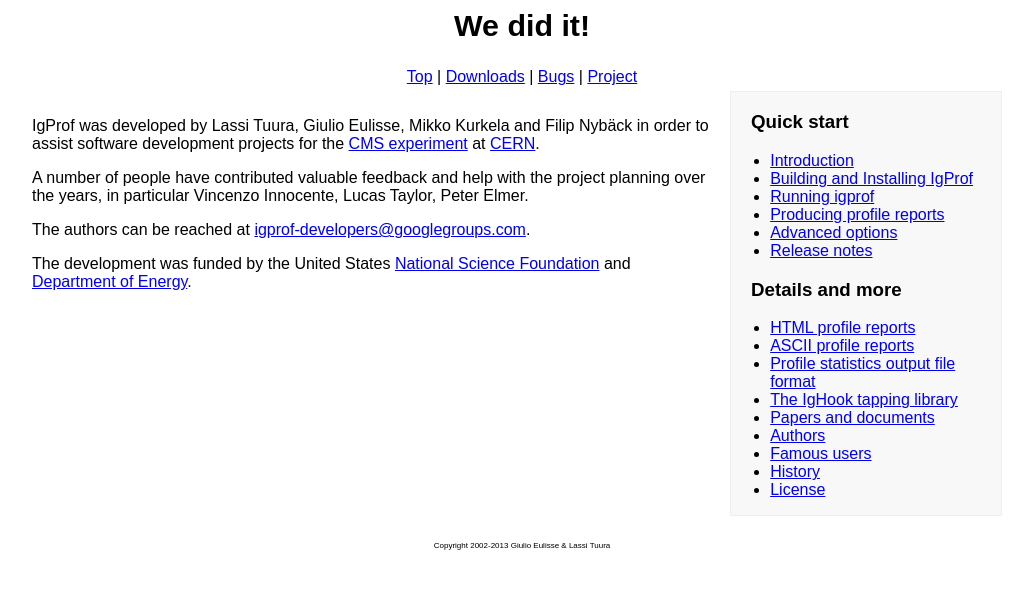
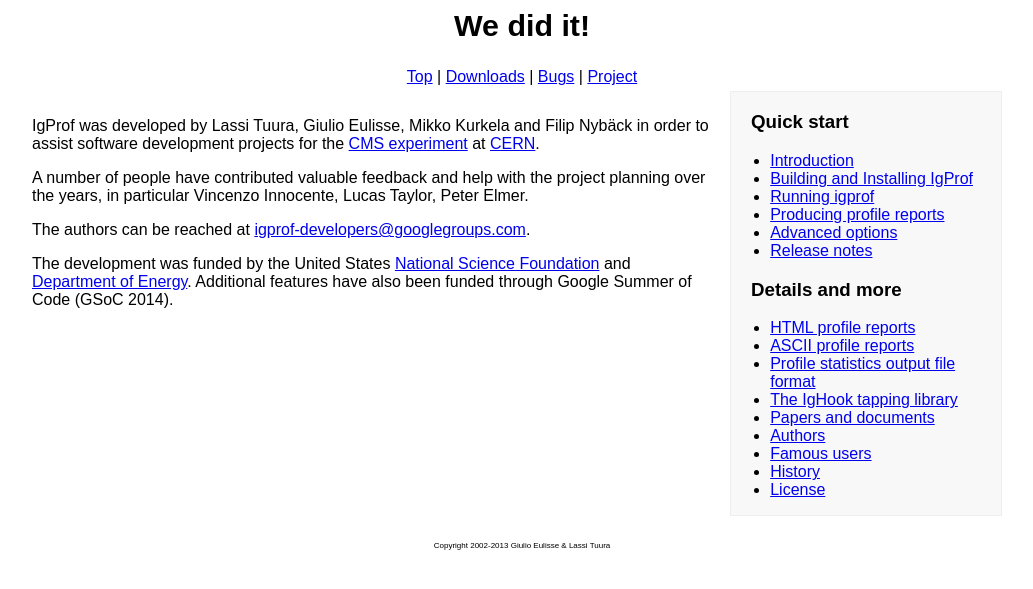
Before and after one commit to igprof/igprof, a Jekyll site: the page built from authors.md, in a window 1280 px wide. Shown: the top 589 px of the page, without its empty margins (118-1151 px from the left). Built offline with Jekyll 4.4.1, drawn with Linux system fonts in a browser that asks for light colours.

Commit message:
Mention GSoC.

```diff
--- a/authors.md
+++ b/authors.md
@@ -18,7 +18,8 @@ Elmer.
 The authors can be reached at [igprof-developers@googlegroups.com][igprof-developers].
 
 The development was funded by the United States [National Science
-Foundation][nsf] and [Department of Energy][doe].
+Foundation][nsf] and [Department of Energy][doe]. Additional features have also
+been funded through Google Summer of Code (GSoC 2014).
 
 [cms]: http://cms.cern.ch
 [CERN]: http://www.cern.ch
```
